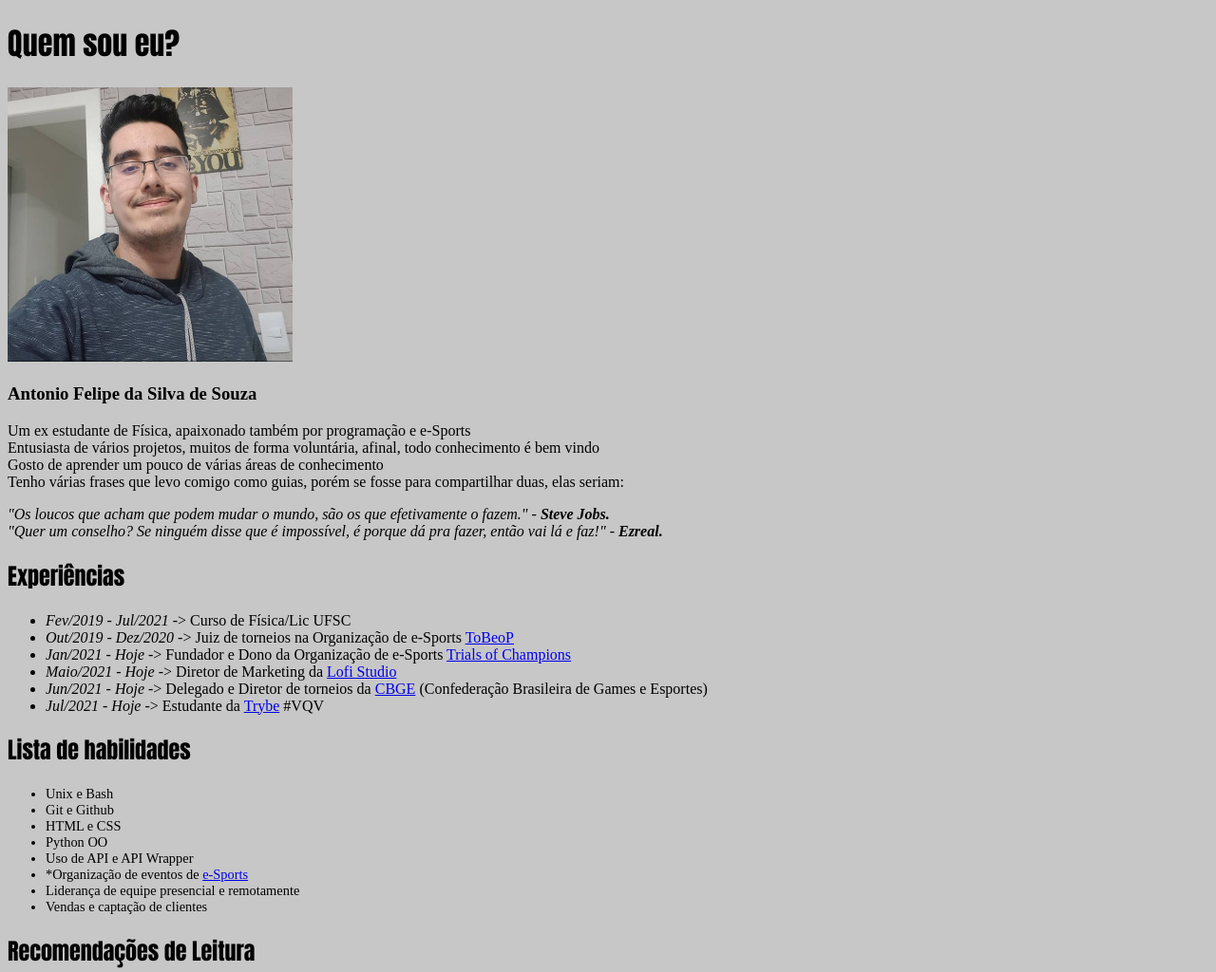
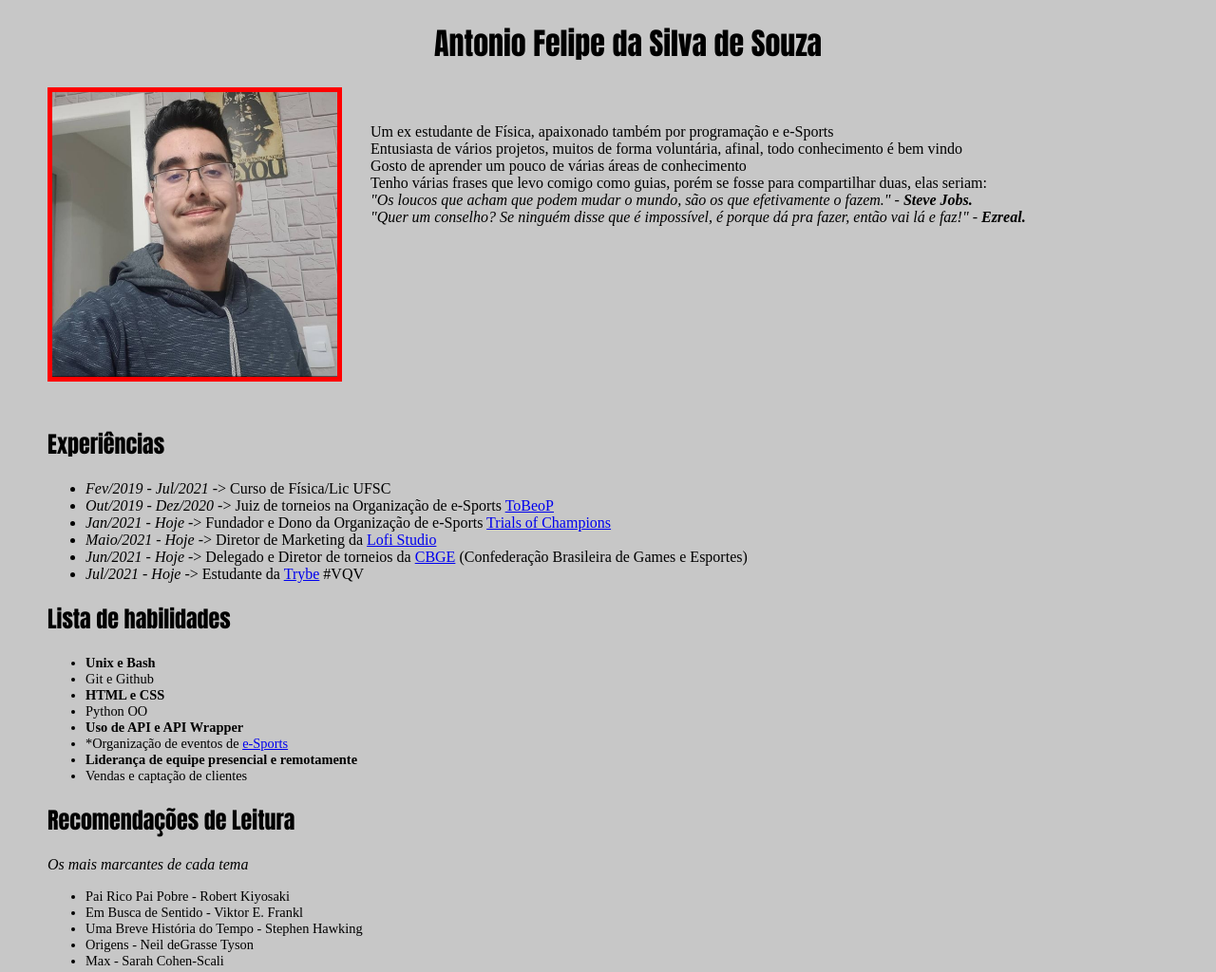
Before and after one commit to antonio272a/antonio272a.github.io, a plain HTML site: page index.html in a window 1280 px wide. Shown: the top 1024 px of the page at 95% size. Drawn offline with Linux system fonts and the light colour scheme.

Commit message:
lecture/3.3

```diff
--- a/index.html
+++ b/index.html
@@ -10,20 +10,20 @@
     <!-- <header>
       <img src="avatar_png.png" alt="avatar antonio" width="300">
     </header> -->
-    <h1>Quem sou eu?</h1>
-      <img src="perfil.png" width="300px" alt="Foto de perfil de Antonio Souza">
-      <h3>Antonio Felipe da Silva de Souza</h3>
-      <p>
+    <div class="bloco-perfil">
+      <h1 class="nome">Antonio Felipe da Silva de Souza</h1>
+      <img class="img-perfil" src="perfil.png" width="300px" alt="Foto de perfil de Antonio Souza">
+      <p class="descricao">
       Um ex estudante de Física, apaixonado também por programação e e-Sports <br>
       Entusiasta de vários projetos, muitos de forma voluntária, afinal, todo conhecimento é bem vindo <br>
       Gosto de aprender um pouco de várias áreas de conhecimento <br>
       Tenho várias frases que levo comigo como guias, porém se fosse para compartilhar duas, elas seriam:<br>
-      </p>
-      <p class="observacoes">
-      <em>"Os loucos que acham que podem mudar o mundo, são os que efetivamente o fazem."</em> - <strong>Steve Jobs.</strong><br>
+      <span class="observacoes"><em>"Os loucos que acham que podem mudar o mundo, são os que efetivamente o fazem."</em> - <strong>Steve Jobs.</strong><br>
       <em>"Quer um conselho? Se ninguém disse que é impossível, é porque dá pra fazer, então vai lá e faz!"</em> - <strong>Ezreal.</strong>
-      </p>
-    <h2 class="lista-portfolio">Experiências</h2>
+      </span></p>
+    </div>
+    <div>
+      <h2 class="lista-portfolio">Experiências</h2>
       <ul>
         <li><em>Fev/2019 - Jul/2021</em> -> Curso de Física/Lic UFSC</li>
         <li><em>Out/2019 - Dez/2020</em> -> Juiz de torneios na Organização de e-Sports <a href="https://www.tobeop.com">ToBeoP</a></li>
@@ -32,7 +32,9 @@
         <li><em>Jun/2021 - Hoje</em> -> Delegado e Diretor de torneios da <a href="https://cbge.com.br">CBGE</a> (Confederação Brasileira de Games e Esportes)</li>
         <li><em>Jul/2021 - Hoje</em> -> Estudante da <a href="https://www.betrybe.com">Trybe</a> #VQV</li>
       </ul>
-    <h2 class="lista-portfolio">Lista de habilidades</h2>
+    </div>
+    <div>
+      <h2 class="lista-portfolio">Lista de habilidades</h2>
       <ul class="lista-de-habilidades">
         <li>Unix e Bash</li>
         <li>Git e Github</li>
@@ -43,7 +45,9 @@
         <li>Liderança de equipe presencial e remotamente</li>
         <li>Vendas e captação de clientes</li>
       </ul>
-    <h2>Recomendações de Leitura</h2>
+    </div>
+    <div>
+      <h2>Recomendações de Leitura</h2>
       <p class="observacoes">Os mais marcantes de cada tema</p>
       <ul class="lista-de-recomendacoes">
         <li>Pai Rico Pai Pobre - Robert Kiyosaki</li>
@@ -52,5 +56,6 @@
         <li>Origens - Neil deGrasse Tyson</li>
         <li>Max - Sarah Cohen-Scali</li>
       </ul>
+    </div>
   </body>
 </html>
--- a/style.css
+++ b/style.css
@@ -1,16 +1,44 @@
 body {
     background-color: #80808070;
+    margin-left: 50px;
 }
 
 h1, h2 {
     font-family: Impact, Haettenschweiler, 'Arial Narrow Bold', sans-serif;
 }
 
+.nome {
+    text-align: center;
+}
+
+.img-perfil {
+    height: 300px;
+    float: left;
+    margin: 0 30px 15px 0;
+    padding: 5px;
+    background-color: red;
+
+}
+
+.descricao {
+    height: 300px;
+    margin-top: 60px;
+}
+
+
 .observacoes {
     font-family: 'Times New Roman', Times, serif;
     font-style: italic;
 }
 
+.lista-portfolio {
+    clear: left;
+}
+
+.lista-de-habilidades li:nth-child(2n+1) {
+    font-weight: 600;
+}
+
 .lista-de-habilidades, .lista-de-recomendacoes {
     font-size: 0.9em;
 }
```
